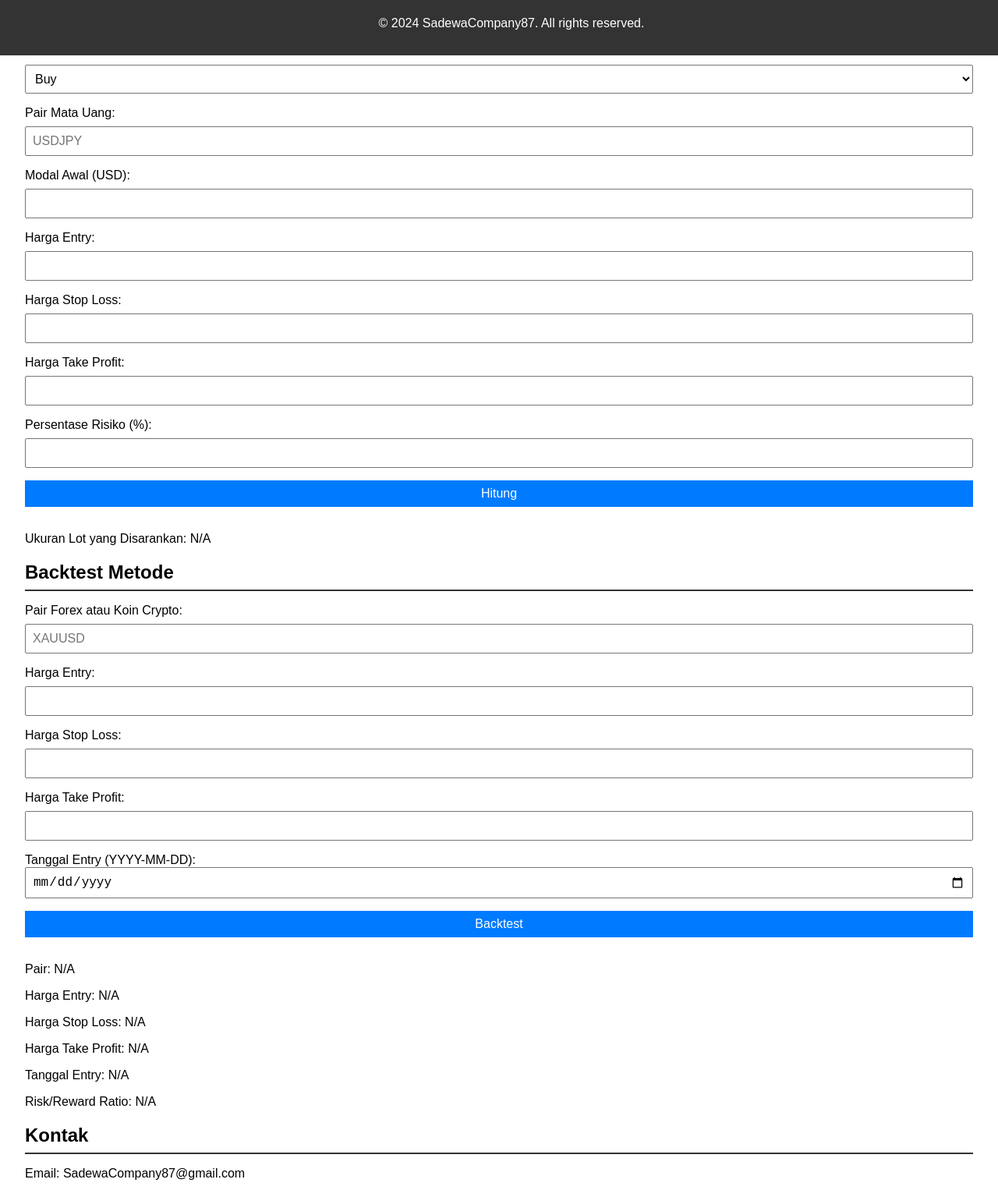
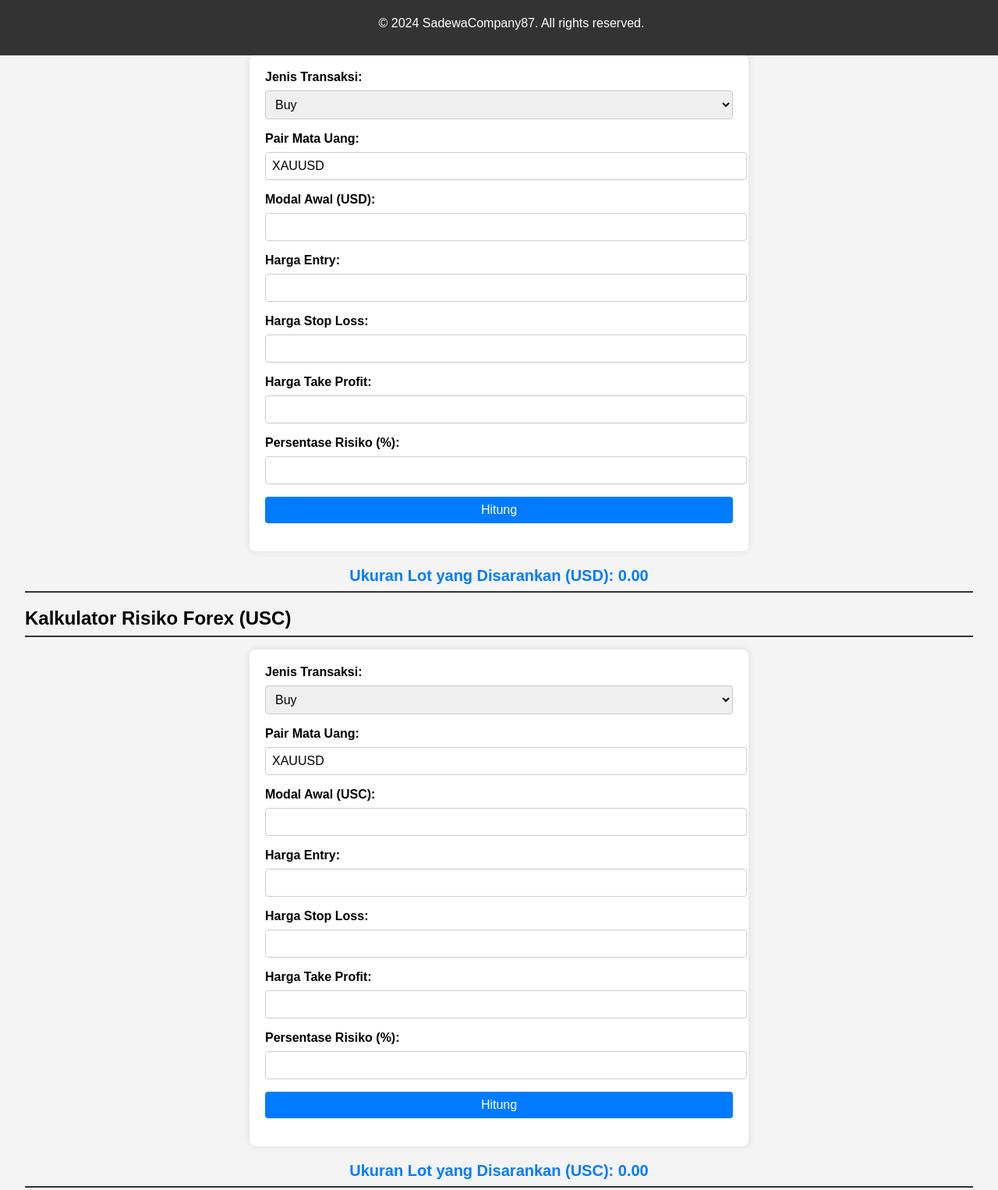
Before and after one commit to SadewaCompany/Website-SadewaCompany87, a plain HTML site: page Index.html in a window 1280 px wide. Shown: the part 729-2255 px from the top of the page at 78% size. Drawn offline with Linux system fonts and the light colour scheme.

Commit message:
Update Index.html

```diff
--- a/Index.html
+++ b/Index.html
@@ -9,6 +9,7 @@
             font-family: Arial, sans-serif;
             margin: 0;
             padding: 0;
+            background-color: #f4f4f4;
         }
 
         header {
@@ -63,16 +64,27 @@
         form {
             display: flex;
             flex-direction: column;
+            background: #fff;
+            padding: 20px;
+            border-radius: 8px;
+            box-shadow: 0 0 10px rgba(0,0,0,0.1);
+            max-width: 600px;
+            margin: auto;
+            margin-bottom: 20px;
         }
 
         form label {
             margin-bottom: 0.5rem;
+            font-weight: bold;
         }
 
         form input, form select, form button {
             margin-bottom: 1rem;
             padding: 0.5rem;
             font-size: 1rem;
+            width: 100%;
+            border: 1px solid #ccc;
+            border-radius: 4px;
         }
 
         form button {
@@ -84,6 +96,13 @@
 
         form button:hover {
             background-color: #0056b3;
+        }
+
+        .results {
+            text-align: center;
+            font-size: 20px;
+            margin-top: 20px;
+            color: #007bff;
         }
 
         footer {
@@ -136,72 +155,73 @@
                 <li>Mengajarkan penggunaan stop loss dan take profit.</li>
                 <li>Membantu risk and reward ratio dalam trading.</li>
             </ul>
-            <!-- Layanan -->
-    <div class="content" id="services">
-        <h2>Layanan Kami</h2>
+        </section>
 
-            <h2>Kalkulator Risiko Forex</h2>
-            <form id="riskCalculatorForm">
-                <label for="transactionType">Jenis Transaksi:</label>
-                <select id="transactionType" name="transactionType">
+        <section id="services">
+            <h2>Layanan Kami</h2>
+
+            <h2>Kalkulator Risiko Forex (USD)</h2>
+            <form id="usdRiskCalculatorForm">
+                <label for="usdTransactionType">Jenis Transaksi:</label>
+                <select id="usdTransactionType" name="usdTransactionType">
                     <option value="buy">Buy</option>
                     <option value="sell">Sell</option>
                 </select>
 
-                <label for="currencyPair">Pair Mata Uang:</label>
-                <input type="text" id="currencyPair" name="currencyPair" placeholder="USDJPY">
+                <label for="usdCurrencyPair">Pair Mata Uang:</label>
+                <input type="text" id="usdCurrencyPair" name="usdCurrencyPair" value="XAUUSD">
 
-                <label for="initialCapital">Modal Awal (USD):</label>
-                <input type="number" id="initialCapital" name="initialCapital">
+                <label for="usdInitialCapital">Modal Awal (USD):</label>
+                <input type="text" id="usdInitialCapital" name="usdInitialCapital" required oninput="formatUSD(this)">
 
-                <label for="entryPrice">Harga Entry:</label>
-                <input type="number" id="entryPrice" name="entryPrice">
+                <label for="usdEntryPrice">Harga Entry:</label>
+                <input type="number" id="usdEntryPrice" name="usdEntryPrice" required>
 
-                <label for="stopLossPrice">Harga Stop Loss:</label>
-                <input type="number" id="stopLossPrice" name="stopLossPrice">
+                <label for="usdStopLossPrice">Harga Stop Loss:</label>
+                <input type="number" id="usdStopLossPrice" name="usdStopLossPrice" required>
 
-                <label for="takeProfitPrice">Harga Take Profit:</label>
-                <input type="number" id="takeProfitPrice" name="takeProfitPrice">
+                <label for="usdTakeProfitPrice">Harga Take Profit:</label>
+                <input type="number" id="usdTakeProfitPrice" name="usdTakeProfitPrice">
 
-                <label for="riskPercentage">Persentase Risiko (%):</label>
-                <input type="number" id="riskPercentage" name="riskPercentage">
+                <label for="usdRiskPercentage">Persentase Risiko (%):</label>
+                <input type="number" id="usdRiskPercentage" name="usdRiskPercentage" step="0.01" required>
 
-                <button type="button" onclick="calculateRisk()">Hitung</button>
+                <button type="button" onclick="calculateUSDRisk()">Hitung</button>
             </form>
-            <div class="results" id="riskResults">
-                <p>Ukuran Lot yang Disarankan: <span id="lotSize">N/A</span></p>
-            </div>
-        </div>
 
-        <div class="section">
-            <h2>Backtest Metode</h2>
-            <form id="backtestForm">
-                <label for="backtestPair">Pair Forex atau Koin Crypto:</label>
-                <input type="text" id="backtestPair" name="backtestPair" placeholder="XAUUSD">
+            <h2 class="results">Ukuran Lot yang Disarankan (USD): <span id="usdRecommendedLotSize">0.00</span></h2>
 
-                <label for="backtestEntryPrice">Harga Entry:</label>
-                <input type="number" id="backtestEntryPrice" name="backtestEntryPrice">
+            <h2>Kalkulator Risiko Forex (USC)</h2>
+            <form id="uscRiskCalculatorForm">
+                <label for="uscTransactionType">Jenis Transaksi:</label>
+                <select id="uscTransactionType" name="uscTransactionType">
+                    <option value="buy">Buy</option>
+                    <option value="sell">Sell</option>
+                </select>
 
-                <label for="backtestStopLossPrice">Harga Stop Loss:</label>
-                <input type="number" id="backtestStopLossPrice" name="backtestStopLossPrice">
+                <label for="uscCurrencyPair">Pair Mata Uang:</label>
+                <input type="text" id="uscCurrencyPair" name="uscCurrencyPair" value="XAUUSD">
 
-                <label for="backtestTakeProfitPrice">Harga Take Profit:</label>
-                <input type="number" id="backtestTakeProfitPrice" name="backtestTake
-            <label for="backtestEntryDate">Tanggal Entry (YYYY-MM-DD):</label>
-            <input type="date" id="backtestEntryDate" name="backtestEntryDate">
+                <label for="uscInitialCapital">Modal Awal (USC):</label>
+                <input type="number" id="uscInitialCapital" name="uscInitialCapital" required>
 
-            <button type="button" onclick="performBacktest()">Backtest</button>
-        </form>
-        <div class="results" id="backtestResults">
-            <p>Pair: <span id="backtestPairResult">N/A</span></p>
-            <p>Harga Entry: <span id="backtestEntryPriceResult">N/A</span></p>
-            <p>Harga Stop Loss: <span id="backtestStopLossPriceResult">N/A</span></p>
-            <p>Harga Take Profit: <span id="backtestTakeProfitPriceResult">N/A</span></p>
-            <p>Tanggal Entry: <span id="backtestEntryDateResult">N/A</span></p>
-            <p>Risk/Reward Ratio: <span id="backtestRiskRewardRatio">N/A</span></p>
-        </div>
-    </div>
-</div>
+                <label for="uscEntryPrice">Harga Entry:</label>
+                <input type="number" id="uscEntryPrice" name="uscEntryPrice" required>
+
+                <label for="uscStopLossPrice">Harga Stop Loss:</label>
+                <input type="number" id="uscStopLossPrice" name="uscStopLossPrice" required>
+
+                <label for="uscTakeProfitPrice">Harga Take Profit:</label>
+                <input type="number" id="uscTakeProfitPrice" name="uscTakeProfitPrice">
+
+                <label for="uscRiskPercentage">Persentase Risiko (%):</label>
+                <input type="number" id="uscRiskPercentage" name="uscRiskPercentage" step="0.01" required>
+
+                <button type="button" onclick="calculateUSCRisk()">Hitung</button>
+            </form>
+
+            <h2 class="results">Ukuran Lot yang Disarankan (USC): <span id="uscRecommendedLotSize">0.00</span></h2>
+        </section>
 
         <section id="contact">
             <h2>Kontak</h2>
@@ -214,44 +234,12 @@
     </footer>
 
     <script>
-        function calculateRisk() {
-        // Get form values
-        const transactionType = document.getElementById('transactionType').value;
-        const currencyPair = document.getElementById('currencyPair').value;
-        const initialCapital = parseFloat(document.getElementById('initialCapital').value);
-        const entryPrice = parseFloat(document.getElementById('entryPrice').value);
-        const stopLossPrice = parseFloat(document.getElementById('stopLossPrice').value);
-        const takeProfitPrice = parseFloat(document.getElementById('takeProfitPrice').value);
-        const riskPercentage = parseFloat(document.getElementById('riskPercentage').value);
-
-        // Risk calculation logic
-        const riskAmount = initialCapital * (riskPercentage / 100);
-        const stopLossDistance = Math.abs(entryPrice - stopLossPrice);
-        const lotSize = riskAmount / stopLossDistance;
-
-        // Display result
-        document.getElementById('lotSize').textContent = lotSize.toFixed(2);
-    }
-
-    function performBacktest() {
-        // Get form values
-        const pair = document.getElementById('backtestPair').value;
-        const entryPrice = parseFloat(document.getElementById('backtestEntryPrice').value);
-        const stopLossPrice = parseFloat(document.getElementById('backtestStopLossPrice').value);
-        const takeProfitPrice = parseFloat(document.getElementById('backtestTakeProfitPrice').value);
-        const entryDate = document.getElementById('backtestEntryDate').value;
-
-        // Risk/Reward ratio calculation
-        const risk = Math.abs(entryPrice - stopLossPrice);
-        const reward = Math.abs(takeProfitPrice - entryPrice);
-        const riskRewardRatio = reward / risk;
-
-        // Display results
-        document.getElementById('backtestPairResult').textContent = pair;
-        document.getElementById('backtestEntryPriceResult').textContent = entryPrice;
-        document.getElementById('backtestStopLossPriceResult').textContent = stopLossPrice;
-        document.getElementById('backtestTakeProfitPriceResult').textContent = takeProfitPrice;
-        document.getElementById('backtestEntryDateResult').textContent = entryDate;
-        document.getElementById('backtestRiskRewardRatio').textContent = riskRewardRatio.toFixed(2);
-    }
-</script>
+        function formatUSD(input) {
+            let value = input.value.replace(/,/g, '');
+            if (!isNaN(value)) {
+                input.value = parseFloat(value).toLocaleString('en-US', {
+                    minimumFractionDigits: 0,
+                    maximumFractionDigits: 0
+                });
+            } else {
+                input.value = input.value.substring(0, input.value
```
